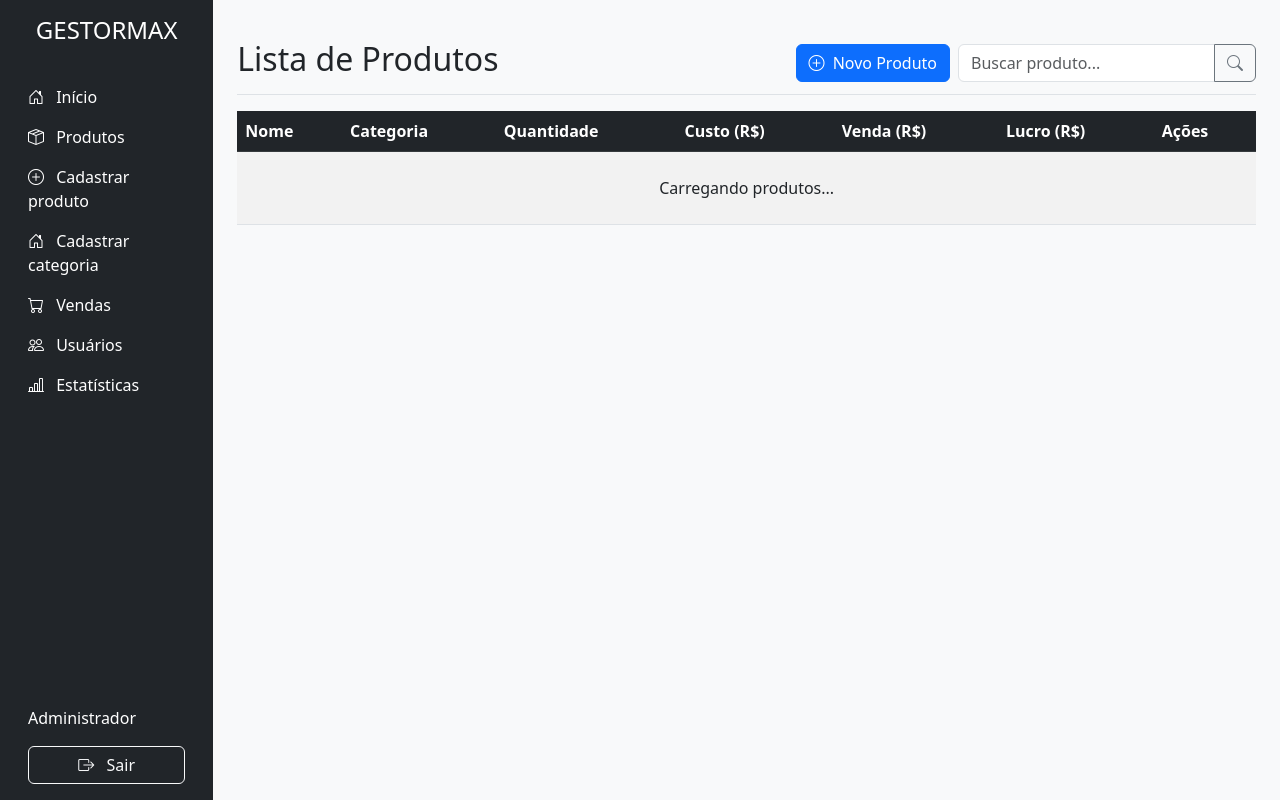
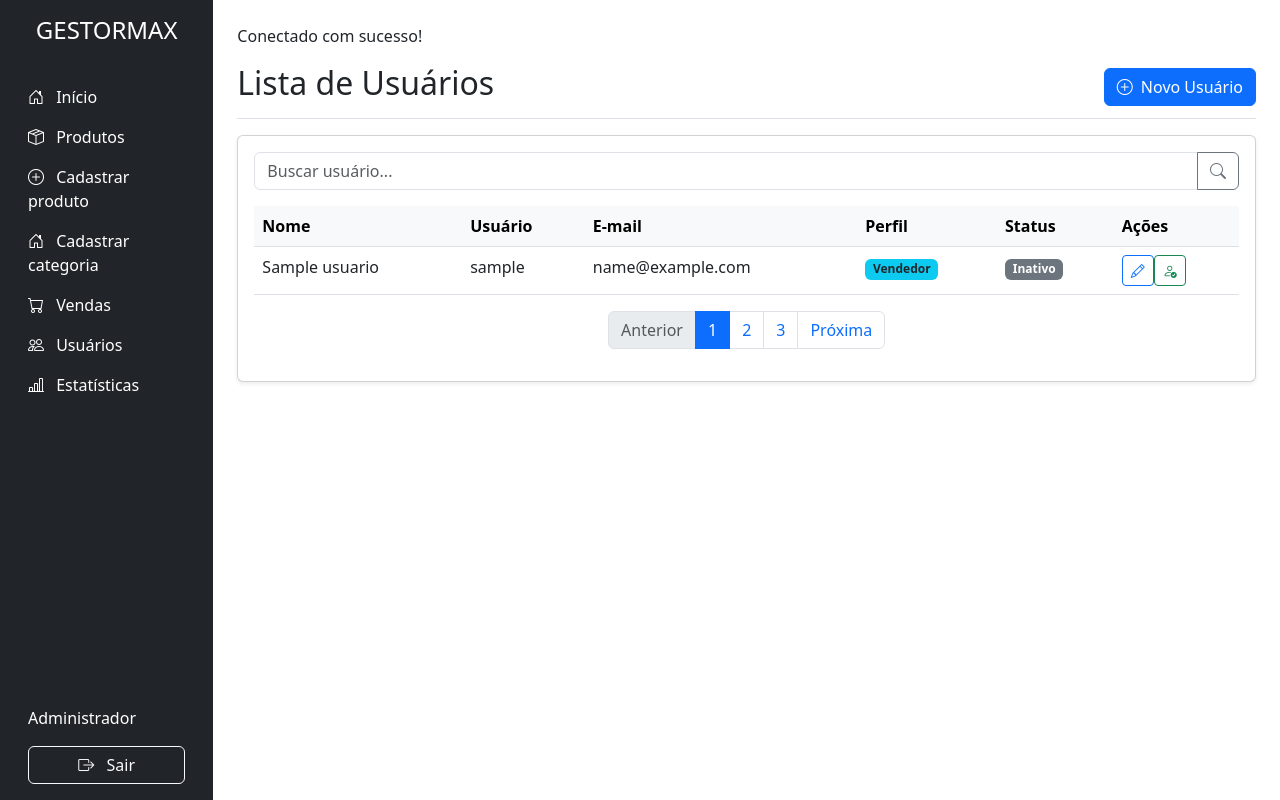
Before and after one commit to DaianeGeraldino/GestorMax, a PHP site: page /pages/produtos-lista.php in a window 1280 px wide. Run offline with PHP 8.4, Linux system fonts and the light colour scheme; tables that the repository leaves empty hold one stand-in row (values such as "Sample post").

Commit message:
Update produtos-lista.php

```diff
--- a/pages/produtos-lista.php
+++ b/pages/produtos-lista.php
@@ -3,113 +3,147 @@
 <head>
   <meta charset="UTF-8">
   <meta name="viewport" content="width=device-width, initial-scale=1.0">
-  <title>GESTORMAX - Lista de Produtos</title>
+  <title>GESTORMAX - Lista de Usuários</title>
   <link href="https://cdn.jsdelivr.net/npm/bootstrap@5.3.0/dist/css/bootstrap.min.css" rel="stylesheet">
   <link rel="stylesheet" href="https://cdn.jsdelivr.net/npm/bootstrap-icons@1.10.0/font/bootstrap-icons.css">
-  <link rel="stylesheet" href="styles/produtos.css">
-  <link rel="stylesheet" href="./css/sidebar.css">
+  <link rel="stylesheet" href="styles/usuarios.css">
+  <link rel="stylesheet" href="css/sidebar.css">
 </head>
 <body>
+
   <div class="container-fluid">
     <div class="row">
       <!-- Sidebar -->
       <?php include '../INCLUDE/sidebar.php'; ?>
 
+
       <!-- Main content -->
       <main class="col-md-9 ms-sm-auto col-lg-10 px-md-4 py-4">
+      <?php
+        include 'conexao.php';
+
+        $sql = "SELECT * FROM usuarios";
+        $result = $conn->query($sql);
+        ?>
         <div class="d-flex justify-content-between flex-wrap flex-md-nowrap align-items-center pt-3 pb-2 mb-3 border-bottom">
-          <h1 class="h2">Lista de Produtos</h1>
+          <h1 class="h2">Lista de Usuários</h1>
+
           <div class="btn-toolbar mb-2 mb-md-0">
-            <a href="./produtos-cadastro.php" class="btn btn-primary me-2">
-              <i class="bi bi-plus-circle me-1"></i> Novo Produto
+            <a href="criar-usuario.php" class="btn btn-primary">
+              <i class="bi bi-plus-circle me-1"></i> Novo Usuário
             </a>
-            <div class="input-group">
-              <input type="text" id="busca-produto" class="form-control" placeholder="Buscar produto...">
-              <button class="btn btn-outline-secondary" type="button">
-                <i class="bi bi-search"></i>
-              </button>
-            </div>
           </div>
         </div>
 
         <div id="mensagem-container"></div>
 
+        <div class="card shadow-sm">
+          <div class="card-body">
+            <div class="input-group mb-3">
+              <input type="text" id="busca-usuario" class="form-control" placeholder="Buscar usuário...">
+              <button class="btn btn-outline-secondary" type="button" id="btn-buscar-usuario">
+                <i class="bi bi-search"></i>
+              </button>
+            </div>
+
             <div class="table-responsive">
-          <table class="table table-striped table-hover">
-            <thead class="table-dark">
+              <table class="table table-hover">
+                <thead class="table-light">
                   <tr>
                     <th>Nome</th>
-                <th>Categoria</th>
-                <th>Quantidade</th>
-                <th>Custo (R$)</th>
-                <th>Venda (R$)</th>
-                <th>Lucro (R$)</th>
+                    <th>Usuário</th>
+                    <th>E-mail</th>
+                    <th>Perfil</th>
+                    <th>Status</th>
                     <th>Ações</th>
                   </tr>
                 </thead>
-            <tbody id="produtos-lista">
-              <tr>
-                <td colspan="7" class="text-center py-4">Carregando produtos...</td>
-              </tr>
+                <tbody id="lista-usuarios">
+                <?php
+                  if ($result->num_rows > 0) {
+                    while ($row = $result->fetch_assoc()) {
+                      echo "<tr>";
+                      echo "<td>".htmlspecialchars($row['name'])."</td>";
+                      echo "<td>".htmlspecialchars($row['nickname'])."</td>";
+                      echo "<td>".htmlspecialchars($row['email'])."</td>";
+                      echo "<td>";
+                      if ($row['typePerfil'] == 'admin') {
+                        echo "<span class='badge bg-primary'>Administrador</span>";
+                      } else {
+                        echo "<span class='badge bg-info text-dark'>Vendedor</span>";
+                      }
+                      echo "</td>";
+
+                      echo "<td>";
+                      if (strtolower($row['status']) == 'ativo') {
+                        echo "<span class='badge bg-success'>Ativo</span>";
+                      } else {
+                        echo "<span class='badge bg-secondary'>Inativo</span>";
+                      }
+                      echo "</td>";
+
+                      echo "<td>
+                        <button class='btn btn-sm btn-outline-primary' title='Editar' onclick=\"location.href='editar-usuario.php?id=".$row['idname']."'\">
+                          <i class='bi bi-pencil'></i>
+                        </button>";
+                      if (strtolower($row['status']) == 'ativo') {
+                        echo "<button class='btn btn-sm btn-outline-danger' title='Desativar'>
+                          <i class='bi bi-person-x'></i>
+                        </button>";
+                      } else {
+                        echo "<button class='btn btn-sm btn-outline-success' title='Ativar'>
+                          <i class='bi bi-person-check'></i>
+                        </button>";
+                      }
+                      echo "</td>";
+                      echo "</tr>";
+                    }
+                  } else {
+                    echo "<tr><td colspan='6' class='text-center'>Nenhum usuário encontrado.</td></tr>";
+                  }
+                ?>
                 </tbody>
               </table>
+            </div>
+
+            <nav aria-label="Navegação de páginas">
+              <ul class="pagination justify-content-center">
+                <li class="page-item disabled">
+                  <a class="page-link" href="#" tabindex="-1">Anterior</a>
+                </li>
+                <li class="page-item active"><a class="page-link" href="#">1</a></li>
+                <li class="page-item"><a class="page-link" href="#">2</a></li>
+                <li class="page-item"><a class="page-link" href="#">3</a></li>
+                <li class="page-item">
+                  <a class="page-link" href="#">Próxima</a>
+                </li>
+              </ul>
+            </nav>
+          </div>
         </div>
       </main>
     </div>
   </div>
 
-  <div class="modal fade" id="modal-editar" tabindex="-1" aria-hidden="true">
+  <div class="modal fade" id="confirmModal" tabindex="-1" aria-hidden="true">
     <div class="modal-dialog">
       <div class="modal-content">
         <div class="modal-header">
-          <h5 class="modal-title">Editar Produto</h5>
+          <h5 class="modal-title" id="confirmModalTitle">Confirmar ação</h5>
           <button type="button" class="btn-close" data-bs-dismiss="modal" aria-label="Close"></button>
         </div>
-        <div class="modal-body">
-          <input type="hidden" id="edit-id">
-          <div class="mb-3">
-            <label for="edit-nome" class="form-label">Nome</label>
-            <input type="text" class="form-control" id="edit-nome">
-          </div>
-          <div class="mb-3">
-            <label for="edit-categoria" class="form-label">Categoria</label>
-            <select class="form-select" id="edit-categoria">
-              <option value="Maquiagem">Maquiagem</option>
-              <option value="Skincare">Skincare</option>
-              <option value="Cabelo">Cabelo</option>
-              <option value="Unhas">Unhas</option>
-              <option value="Perfumaria">Perfumaria</option>
-            </select>
-          </div>
-          <div class="row">
-            <div class="col-md-6 mb-3">
-              <label for="edit-quantidade" class="form-label">Quantidade</label>
-              <input type="number" class="form-control" id="edit-quantidade">
-            </div>
-            <div class="col-md-6 mb-3">
-              <label for="edit-estoque-minimo" class="form-label">Estoque Mínimo</label>
-              <input type="number" class="form-control" id="edit-estoque-minimo">
-            </div>
-          </div>
-          <div class="row">
-            <div class="col-md-6 mb-3">
-              <label for="edit-custo" class="form-label">Custo (R$)</label>
-              <input type="number" step="0.01" class="form-control" id="edit-custo">
-            </div>
-            <div class="col-md-6 mb-3">
-              <label for="edit-valor-venda" class="form-label">Valor de Venda (R$)</label>
-              <input type="number" step="0.01" class="form-control" id="edit-valor-venda">
-            </div>
-          </div>
+        <div class="modal-body" id="confirmModalBody">
+          Tem certeza que deseja realizar esta ação?
         </div>
         <div class="modal-footer">
           <button type="button" class="btn btn-secondary" data-bs-dismiss="modal">Cancelar</button>
-          <button type="button" id="btn-salvar-edicao" class="btn btn-primary">Salvar Alterações</button>
+          <button type="button" class="btn btn-danger" id="btn-confirm-action">Confirmar</button>
         </div>
       </div>
     </div>
   </div>
 
   <script src="https://cdn.jsdelivr.net/npm/bootstrap@5.3.0/dist/js/bootstrap.bundle.min.js"></script>
+
 </body>
 </html>
```
Lines whose indentation alone changed are shown as unchanged.
